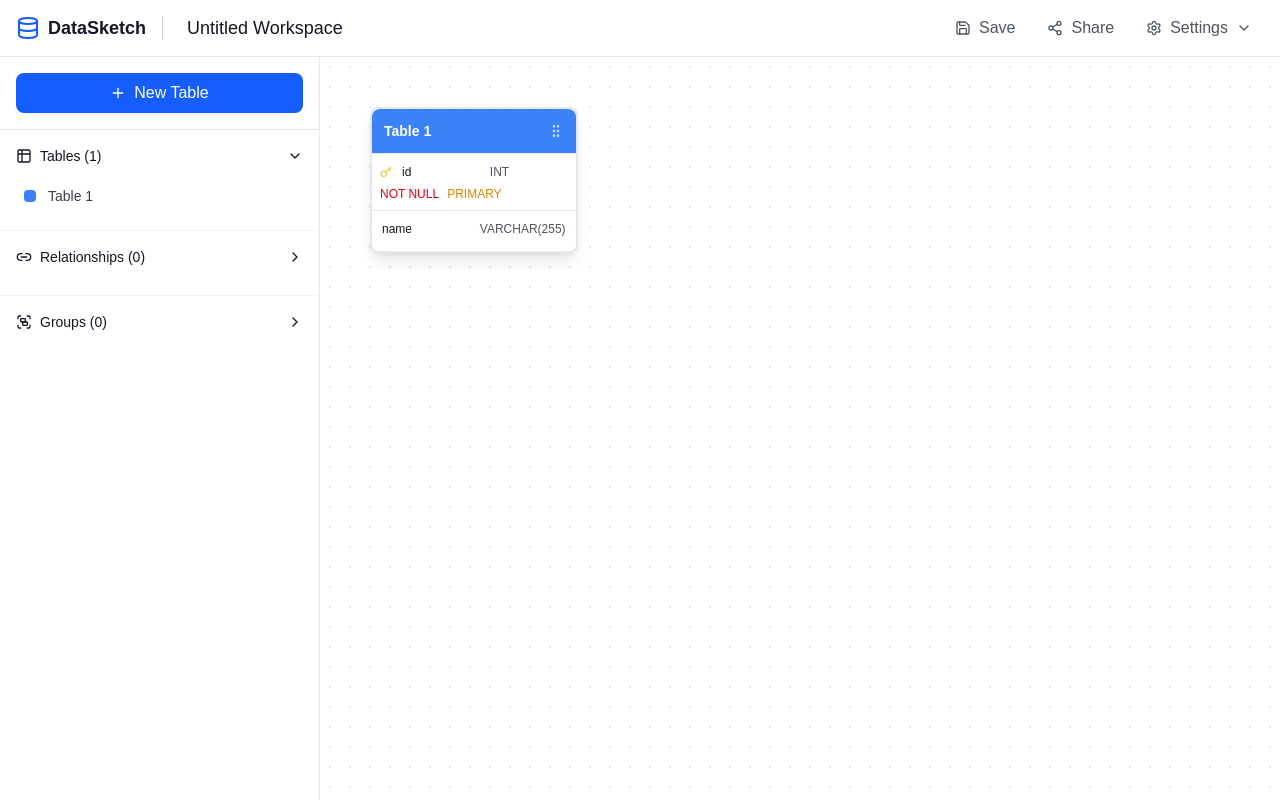
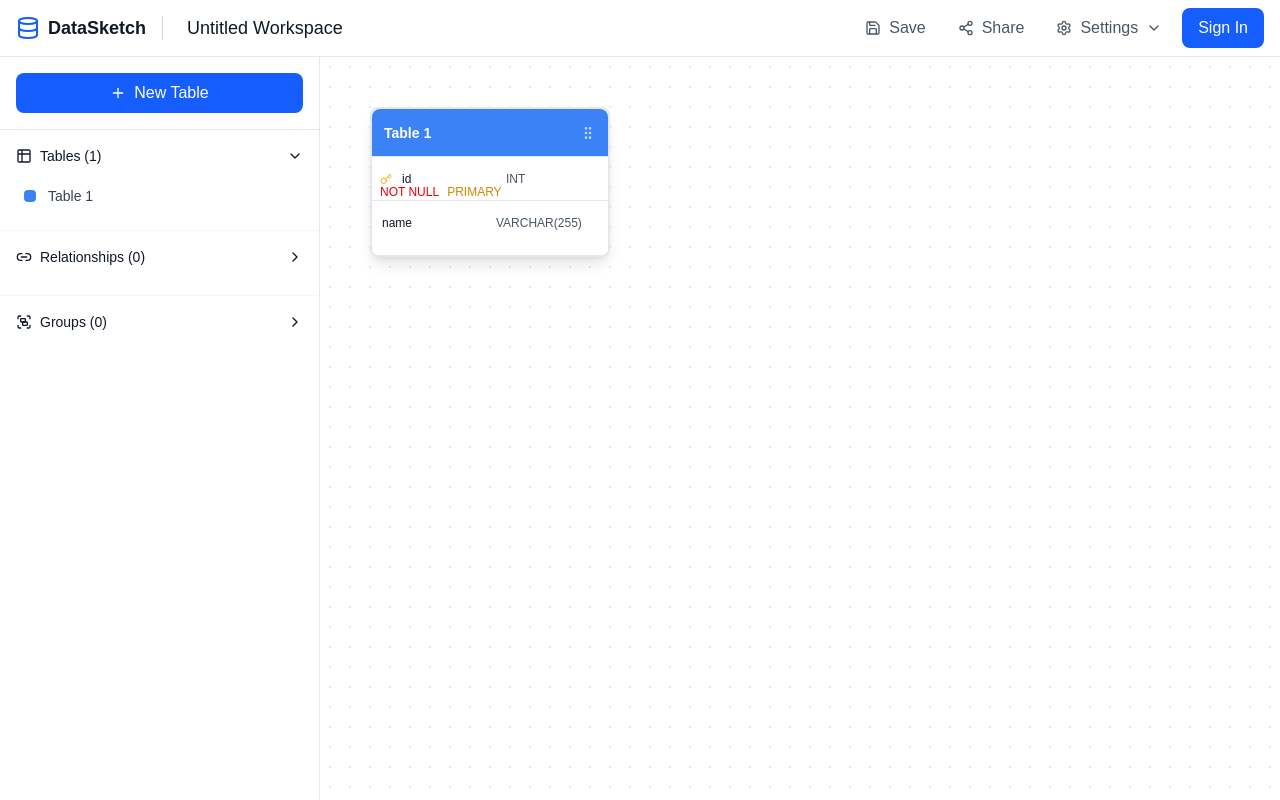
Before and after one commit to emmetthe/interactive-db, a Next.js app: page /canvas in a window 1280 px wide. Both pictures are taken after a click on the button "New Table". Built offline with nearby package versions, Linux system fonts and the light colour scheme.

Commit message:
add fix table size and grid snapping for table placement accuracy

```diff
--- a/src/components/canvas/canvas-header.tsx
+++ b/src/components/canvas/canvas-header.tsx
@@ -51,6 +51,7 @@ export default function CanvasHeader({ workspaceName, onWorkspaceNameChange }: C
 
         <div className="h-6 w-px bg-gray-300" />
 
+        {/* workspace name */}
         {isEditing ? (
           <input
             ref={inputRef}
@@ -82,6 +83,7 @@ export default function CanvasHeader({ workspaceName, onWorkspaceNameChange }: C
           <span className="hidden sm:inline">Share</span>
         </button>
 
+        {/* settings section */}
         <div className="relative">
           <button
             onClick={() => setShowSettings(!showSettings)}
@@ -92,13 +94,12 @@ export default function CanvasHeader({ workspaceName, onWorkspaceNameChange }: C
             <ChevronDown className="h-4 w-4" />
           </button>
 
+          {/* settings drop down*/}
           {showSettings && (
             <div className="absolute right-0 top-full mt-2 w-64 bg-white border border-gray-200 rounded-lg shadow-lg z-50">
               <div className="p-4 space-y-4">
                 <div>
-                  <label className="block text-sm font-medium text-gray-700 mb-2">
-                    Background Color
-                  </label>
+                  <label className="block text-sm font-medium text-gray-700 mb-2">Background Color</label>
                   <div className="flex space-x-2">
                     <button className="w-6 h-6 rounded bg-white border-2 border-gray-300" />
                     <button className="w-6 h-6 rounded bg-gray-100 border-2 border-transparent" />
@@ -123,6 +124,13 @@ export default function CanvasHeader({ workspaceName, onWorkspaceNameChange }: C
             </div>
           )}
         </div>
+
+        {/* login button */}
+        <div className="flex items-center space-x-4">
+          <Link href="/login" className="bg-blue-600 text-white px-4 py-2 rounded-lg hover:bg-blue-700 transition-colors">
+            Sign In
+          </Link>
+        </div>
       </div>
     </header>
   );
--- a/src/components/canvas/canvas.tsx
+++ b/src/components/canvas/canvas.tsx
@@ -9,6 +9,10 @@ import DatabaseTable from './database-table';
 import ContextMenu from './context-menu';
 import { Table, Column, Relationship } from '@/types/database';
 import { generateTableColor } from '@/lib/utils';
+
+// Default table dimensions
+const DEFAULT_TABLE_WIDTH = 240;
+const DEFAULT_TABLE_HEIGHT = 150;
 
 export default function Canvas() {
   const [workspaceName, setWorkspaceName] = useState('Untitled Workspace');
@@ -65,6 +69,10 @@ export default function Canvas() {
         position: {
           x: tableX,
           y: tableY
+        },
+        size: {
+          width: DEFAULT_TABLE_WIDTH,
+          height: DEFAULT_TABLE_HEIGHT
         },
         color: generateTableColor(tables.length),
         columns: [
@@ -267,6 +275,7 @@ export default function Canvas() {
                     table={table}
                     isSelected={selectedTable === table.id}
                     isEditingMode={isEditingMode}
+                    zoom={zoom}
                     onSelect={() => handleTableSelect(table.id)}
                     onUpdate={(updates) => updateTable(table.id, updates)}
                     onContextMenu={(e) => handleTableContextMenu(e, table.id)}
--- a/src/components/canvas/database-table.tsx
+++ b/src/components/canvas/database-table.tsx
@@ -9,6 +9,7 @@ interface DatabaseTableProps {
   table: Table;
   isSelected: boolean;
   isEditingMode: boolean;
+  zoom: number;
   onSelect: () => void;
   onUpdate: (updates: Partial<Table>) => void;
   onContextMenu: (e: React.MouseEvent) => void;
@@ -21,10 +22,14 @@ const ItemTypes = {
   TABLE: 'table'
 };
 
+// Grid size for snapping
+const GRID_SIZE = 20;
+
 export default function DatabaseTable({
   table,
   isSelected,
   isEditingMode,
+  zoom,
   onSelect,
   onUpdate,
   onContextMenu,
@@ -35,23 +40,34 @@ export default function DatabaseTable({
   const [editingCell, setEditingCell] = useState<{ columnId: string; field: 'name' | 'type' } | null>(null);
   const tableRef = useRef<HTMLDivElement>(null);
 
-  const [{ isDragging }, drag] = useDrag({
+  // Function to snap to grid
+  const snapToGrid = (x: number, y: number) => {
+    const snappedX = Math.round(x / GRID_SIZE) * GRID_SIZE;
+    const snappedY = Math.round(y / GRID_SIZE) * GRID_SIZE;
+    return { x: snappedX, y: snappedY };
+  };
+
+  const [{ isDragging }, drag, preview] = useDrag({
     type: ItemTypes.TABLE,
     item: () => ({
       id: table.id,
-      position: table.position
+      originalPosition: table.position
     }),
     collect: (monitor) => ({
       isDragging: monitor.isDragging()
     }),
     end: (item, monitor) => {
       const delta = monitor.getDifferenceFromInitialOffset();
-      if (delta) {
+      if (delta && item.originalPosition) {
+        // Calculate new position
+        const newX = item.originalPosition.x + delta.x / zoom;
+        const newY = item.originalPosition.y + delta.y / zoom;
+
+        // Snap to grid
+        const snappedPosition = snapToGrid(newX, newY);
+
         onUpdate({
-          position: {
-            x: item.position.x + delta.x,
-            y: item.position.y + delta.y
-          }
+          position: snappedPosition
         });
       }
     }
@@ -85,40 +101,56 @@ export default function DatabaseTable({
     onSelect();
   };
 
+  // Calculate table dimensions
+  const tableWidth = table.size?.width || 240;
+  const minHeight = table.size?.height || 150;
+
+  // Calculate dynamic height based on column count
+  const headerHeight = 48;
+  const columnHeight = 44;
+  const addButtonHeight = isEditingMode ? 32 : 0;
+  const calculatedHeight = headerHeight + table.columns.length * columnHeight + addButtonHeight;
+
+  const tableHeight = Math.max(minHeight, calculatedHeight);
+
   return (
     <div
       ref={tableRef}
-      className={`absolute bg-white rounded-lg shadow-lg border-2 transition-all duration-200 ${
+      className={`absolute bg-white rounded-lg shadow-lg border-2 transition-all duration-200 select-none ${
         isSelected ? 'border-blue-500 shadow-blue-200' : 'border-gray-200 hover:border-gray-300'
       } ${isDragging ? 'opacity-50' : ''}`}
       style={{
         left: table.position.x,
         top: table.position.y,
-        minWidth: '200px',
+        width: tableWidth,
+        height: tableHeight,
         cursor: isDragging ? 'grabbing' : 'grab'
       }}
       onContextMenu={onContextMenu}
       onClick={handleTableClick}
     >
       {/* Table Header */}
-      <div className="p-3 rounded-t-lg border-b border-gray-200 font-semibold text-white" style={{ backgroundColor: table.color }}>
-        <div className="flex items-center justify-between">
-          <span className="text-sm">{table.name}</span>
-          <div className="flex items-center space-x-1">
+      <div
+        className="p-3 rounded-t-lg border-b border-gray-200 font-semibold text-white h-12 flex items-center"
+        style={{ backgroundColor: table.color }}
+      >
+        <div className="flex items-center justify-between w-full">
+          <span className="text-sm truncate">{table.name}</span>
+          <div className="flex items-center space-x-1 ml-2 flex-shrink-0">
             <GripVertical className="h-4 w-4 opacity-70" />
           </div>
         </div>
       </div>
 
       {/* Table Rows */}
-      <div className="divide-y divide-gray-200">
+      <div className="divide-y divide-gray-200 overflow-hidden">
         {table.columns.map((column, index) => (
-          <div key={column.id} className="p-2 hover:bg-gray-50 relative group">
-            <div className="flex items-center space-x-2">
+          <div key={column.id} className="p-2 hover:bg-gray-50 relative group h-11 flex items-center">
+            <div className="flex items-center space-x-2 w-full">
               {column.isPrimary && <Key className="h-3 w-3 text-yellow-500 flex-shrink-0" />}
 
-              <div className="flex-1 grid grid-cols-2 gap-2 text-xs">
-                <div>
+              <div className="flex-1 grid grid-cols-2 gap-2 text-xs min-w-0">
+                <div className="min-w-0">
                   {editingCell?.columnId === column.id && editingCell.field === 'name' ? (
                     <input
                       type="text"
@@ -132,14 +164,15 @@ export default function DatabaseTable({
                   ) : (
                     <div
                       onDoubleClick={() => handleDoubleClick(column.id, 'name')}
-                      className={`font-medium text-gray-900 p-0.5 rounded ${isEditingMode ? 'cursor-text hover:bg-gray-100' : ''}`}
+                      className={`font-medium text-gray-900 p-0.5 rounded truncate ${isEditingMode ? 'cursor-text hover:bg-gray-100' : ''}`}
+                      title={column.name}
                     >
                       {column.name}
                     </div>
                   )}
                 </div>
 
-                <div>
+                <div className="min-w-0">
                   {editingCell?.columnId === column.id && editingCell.field === 'type' ? (
                     <input
                       type="text"
@@ -153,7 +186,8 @@ export default function DatabaseTable({
                   ) : (
                     <div
                       onDoubleClick={() => handleDoubleClick(column.id, 'type')}
-                      className={`text-gray-600 p-0.5 rounded ${isEditingMode ? 'cursor-text hover:bg-gray-100' : ''}`}
+                      className={`text-gray-600 p-0.5 rounded truncate ${isEditingMode ? 'cursor-text hover:bg-gray-100' : ''}`}
+                      title={column.type}
                     >
                       {column.type}
                     </div>
@@ -168,7 +202,7 @@ export default function DatabaseTable({
                     e.stopPropagation();
                     onRemoveColumn(column.id);
                   }}
-                  className="p-1 text-red-500 hover:text-red-700 hover:bg-red-50 rounded transition-colors"
+                  className="p-1 text-red-500 hover:text-red-700 hover:bg-red-50 rounded transition-colors flex-shrink-0"
                   title="Delete column"
                 >
                   <Trash2 className="h-3 w-3" />
@@ -176,7 +210,7 @@ export default function DatabaseTable({
               )}
             </div>
 
-            <div className="flex items-center space-x-2 mt-1">
+            <div className="flex items-center space-x-2 mt-1 absolute bottom-0 left-2 right-2">
               {!column.isNullable && <span className="text-xs text-red-600 font-medium">NOT NULL</span>}
               {column.isPrimary && <span className="text-xs text-yellow-600 font-medium">PRIMARY</span>}
             </div>
@@ -191,7 +225,7 @@ export default function DatabaseTable({
             e.stopPropagation();
             onAddColumn();
           }}
-          className="w-full p-2 text-xs text-gray-500 hover:text-gray-700 hover:bg-gray-50 border-t border-gray-200 transition-colors"
+          className="w-full p-2 text-xs text-gray-500 hover:text-gray-700 hover:bg-gray-50 border-t border-gray-200 transition-colors h-8 flex items-center justify-center"
         >
           + Add Column
         </button>
--- a/src/lib/config.ts
+++ b/src/lib/config.ts
@@ -3,22 +3,39 @@ export interface StorageConfig {
   defaultName: string;
 }
 
-export interface TableColumn {
+export interface WorkspaceData {
+  tables: Table[];
+}
+
+export interface Column {
   id: string;
   name: string;
   type: string;
-  isPrimaryKey: boolean;
+  isPrimary: boolean;
   isNullable: boolean;
 }
 
 export interface Table {
   id: string;
   name: string;
-  x: number;
-  y: number;
-  columns: TableColumn[];
+  position: {
+    x: number;
+    y: number;
+  };
+  size: {
+    width: number;
+    height: number;
+  };
+  color: string;
+  columns: Column[];
 }
 
-export interface WorkspaceData {
-  tables: Table[];
+export interface Relationship {
+  id: string;
+  name?: string;
+  fromTableId: string;
+  fromColumnId: string;
+  toTableId: string;
+  toColumnId: string;
+  type: 'one-to-one' | 'one-to-many' | 'many-to-many';
 }
```
